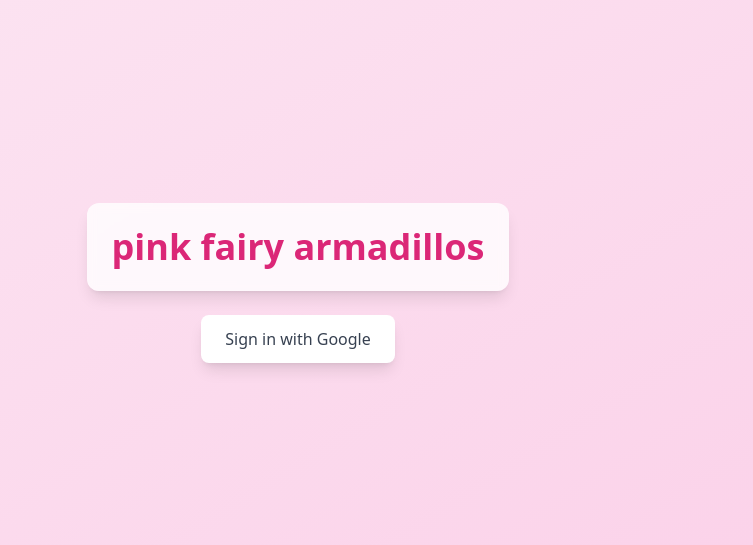
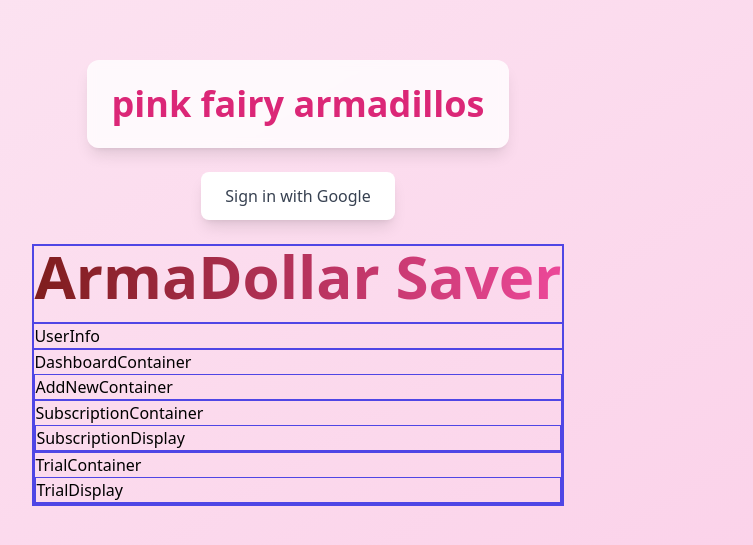
Before and after one commit to Panda-Whale-Iteration-Project/iteration-project, a React (Vite) app: page / in a window 1280 px wide. Shown: the part 117-662 px from the top of the page, without its empty margins (342-1095 px from the left). Built offline with nearby package versions, Linux system fonts and the light colour scheme.

Commit message:
Frontend skeleton done

```diff
--- a/src/App.jsx
+++ b/src/App.jsx
@@ -1,5 +1,5 @@
 import React from 'react';
-
+import HompageContainer from './components/HomepageContainer.jsx';
 function App() {
   return (
     <div className='min-h-screen bg-gradient-to-br from-pink-100 to-pink-200 flex flex-col items-center justify-center gap-6'>
@@ -14,6 +14,7 @@ function App() {
       >
         Sign in with Google
       </button>
+      <HompageContainer />
     </div>
   );
 }
--- /dev/null
+++ b/src/components/AddNewContainer.jsx
@@ -0,0 +1,11 @@
+import React from 'react';
+
+const AddNewContainer = () => {
+  return (
+    <div className='border border-indigo-600'>
+      <h1>AddNewContainer</h1>
+    </div>
+  );
+};
+
+export default AddNewContainer;
--- /dev/null
+++ b/src/components/DashboardContainer.jsx
@@ -0,0 +1,19 @@
+import React from 'react';
+import TrialContainer from './TrialContainer.jsx';
+import SubscriptionContainer from './SubscriptionContainer.jsx';
+import AddNewContainer from './AddNewContainer.jsx';
+
+
+
+const DashboardContainer = () => {
+  return (
+    <div className='border border-indigo-600'>
+      <h1>DashboardContainer</h1>
+      <AddNewContainer />
+      <SubscriptionContainer />
+      <TrialContainer />
+    </div>
+  );
+};
+
+export default DashboardContainer;
--- /dev/null
+++ b/src/components/HomepageContainer.jsx
@@ -0,0 +1,37 @@
+import React from 'react';
+import DashboardContainer from './DashboardContainer.jsx'
+
+const HomepageContainer = () => {
+  return (
+    <div className='border border-indigo-600'>
+      <TitleDisplay />
+      <UserInfo />
+      <DashboardContainer />
+    </div>
+  );
+};
+
+
+const TitleDisplay = () => {
+  return (
+    <div className='border border-indigo-600'>
+      <h1 className='mb-4 text-3xl font-extrabold text-gray-900 dark:text-white md:text-5xl lg:text-6xl'>
+        <span className='text-transparent bg-clip-text bg-gradient-to-r to-pink-500 from-red-900	'>
+          ArmaDollar Saver
+        </span>
+      </h1>
+    </div>
+  );
+}
+
+const UserInfo = () => {
+  return (
+    <div className='border border-indigo-600'>
+      <h1>UserInfo</h1>
+    </div>
+  );
+};
+
+
+
+export default HomepageContainer;
--- /dev/null
+++ b/src/components/SubscriptionContainer.jsx
@@ -0,0 +1,16 @@
+import React from 'react';
+import SubscriptionDisplay from './SubscriptionDisplay.jsx';
+
+
+const SubscriptionContainer = () => {
+  return (
+    <div className='border border-indigo-600'>
+      <h1>SubscriptionContainer</h1>
+      <SubscriptionDisplay/>
+    </div>
+  );
+};
+
+
+
+export default SubscriptionContainer;
--- /dev/null
+++ b/src/components/SubscriptionDisplay.jsx
@@ -0,0 +1,11 @@
+import React from 'react';
+
+const SubscriptionDisplay = () => {
+  return (
+    <div className='border border-indigo-600'>
+      <h1>SubscriptionDisplay</h1>
+    </div>
+  );
+};
+
+export default SubscriptionDisplay;
--- /dev/null
+++ b/src/components/TrialContainer.jsx
@@ -0,0 +1,15 @@
+import React from 'react';
+import TrialDisplay from './TrialDisplay.jsx';
+
+
+const TrialContainer = () => {
+  return (
+    <div className='border border-indigo-600'>
+      <h1>TrialContainer</h1>
+      <TrialDisplay/>
+    </div>
+  );
+};
+
+
+export default TrialContainer;
--- /dev/null
+++ b/src/components/TrialDisplay.jsx
@@ -0,0 +1,11 @@
+import React from 'react';
+
+const TrialDisplay = () => {
+  return (
+    <div className='border border-indigo-600'>
+      <h1>TrialDisplay</h1>
+    </div>
+  );
+};
+
+export default TrialDisplay;
```
Also changed, not shown: src/components/Addform.jsx (deleted), src/components/Dashboard.jsx (deleted), src/components/SubscriptionCard.jsx (deleted), src/main.jsx (line endings or trailing spaces), 1 other file (tests, documents, lock files or other folders).
